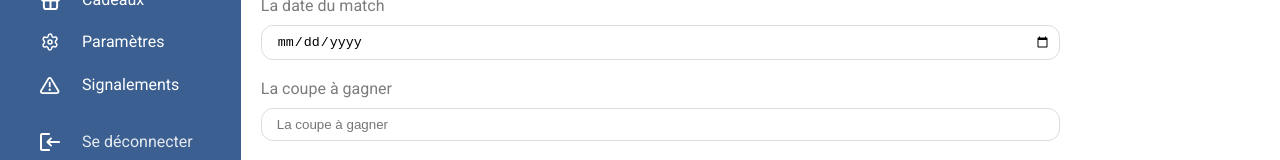
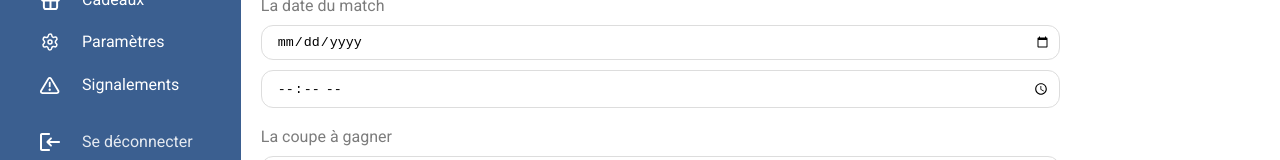
Before and after one commit to mondher0/penista, a React (Vite) app: page /ajouter-quizz in a window 1280 px wide. Shown: the part 504-664 px from the top of the page. Built offline with nearby package versions, Linux system fonts and the light colour scheme; no server answers; sample sign-in values are in the browser's storage.

Commit message:
adding time picker

```diff
--- a/package.json
+++ b/package.json
@@ -30,6 +30,7 @@
     "html5-qrcode": "^2.3.8",
     "qrcode": "^1.5.3",
     "react": "^18.2.0",
+    "react-datetime-picker": "^5.6.0",
     "react-dom": "^18.2.0",
     "react-qr-code": "^2.0.12",
     "react-qr-reader": "^3.0.0-beta-1",
@@ -38,6 +39,7 @@
     "react-router-dom": "^6.14.1",
     "react-select": "^5.7.7",
     "react-slick": "^0.29.0",
+    "react-time-picker": "^6.6.0",
     "slick-carousel": "^1.8.1"
   },
   "devDependencies": {
--- a/src/view/quiz/AddQuizzPage.jsx
+++ b/src/view/quiz/AddQuizzPage.jsx
@@ -3,6 +3,7 @@ import { useEffect, useState } from "react";
 import NavBar from "../shared/navBar/NavBar";
 import axiosInstance from "../../utils/axiosInstance";
 import { baseUrl } from "../../utils/constants";
+import TimePicker from "react-time-picker";
 
 const AddQuizzPage = () => {
   const [firstTeam, setFirstTeam] = useState("");
@@ -18,12 +19,13 @@ const AddQuizzPage = () => {
   const [error, setError] = useState(false);
   const [isLoaded, setIsLoaded] = useState(false);
   const [isError, setIsError] = useState(false);
+  const [time, setTime] = useState(new Date());
 
   // get all countries
   const getCountries = async () => {
     try {
       const response = await axiosInstance.get(
-        `${baseUrl}countries/?no_pagination=true`
+        `${baseUrl}countries/?no_pagination=true`,
       );
       setCountries(response.data.countries);
     } catch (error) {
@@ -37,7 +39,7 @@ const AddQuizzPage = () => {
       setIsLoaded(true);
       setIsError(false);
       const response = await axiosInstance.get(
-        `${baseUrl}teams/notActive/?no_pagination=true&country=${country}`
+        `${baseUrl}teams/notActive/?no_pagination=true&country=${country}`,
       );
       setTeams(response.data.teams);
       setIsLoaded(false);
@@ -53,7 +55,7 @@ const AddQuizzPage = () => {
       setIsLoaded(true);
       setIsError(false);
       const response = await axiosInstance.get(
-        `${baseUrl}teams/notActive/?no_pagination=true&country=${country2}`
+        `${baseUrl}teams/notActive/?no_pagination=true&country=${country2}`,
       );
       console.log(response);
       setTeams2(response.data.teams);
@@ -69,16 +71,17 @@ const AddQuizzPage = () => {
     e.preventDefault();
     try {
       setIsLoading(true);
+      console.log(time);
       const data = {
         team1_id: firstTeam,
         team2_id: secondTeam,
-        start_date: date + " " + "00:00",
+        start_date: date + " " + time,
         league: cup,
       };
       console.log(data);
       const response = await axiosInstance.post(
         `${baseUrl}quiz/admin/create/`,
-        data
+        data,
       );
       console.log(response);
       if (response.data.success === false) {
@@ -218,6 +221,15 @@ const AddQuizzPage = () => {
                   setDate(e.target.value);
                 }}
               />
+              <input
+                type="time"
+                id="nom"
+                name="nom"
+                placeholder="Entrer la date du match"
+                onChange={(e) => {
+                  setTime(e.target.value);
+                }}
+              />
             </div>
             <div className="input nom">
               <label htmlFor="nom">La coupe à gagner</label>
```
Also changed, not shown: 1 other file (tests, documents, lock files or other folders).
